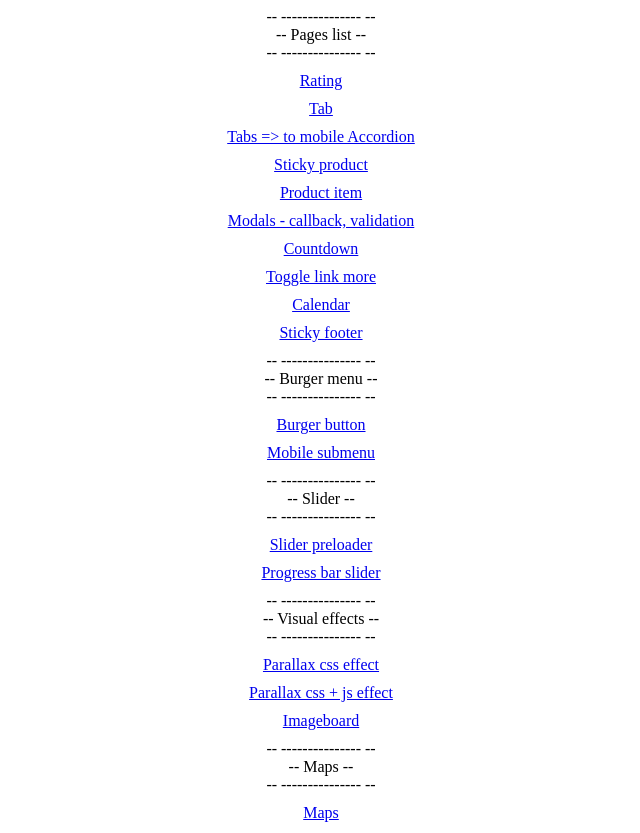
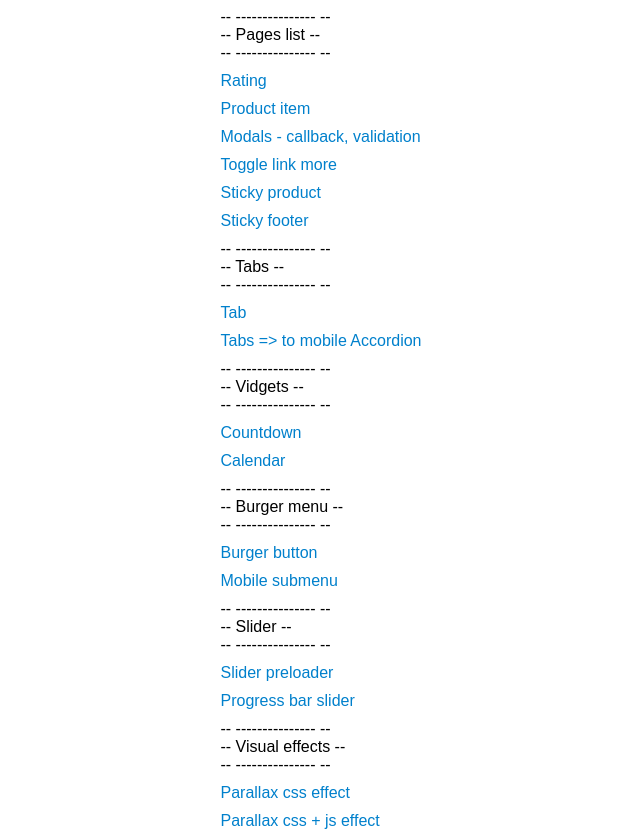
Before and after one commit to faviolla/useful-elements, a website: page src/index.html in a window 1280 px wide. Shown: the top 833 px of the page, without its empty margins (319-959 px from the left). Drawn offline with nearby package versions, Linux system fonts and the light colour scheme; files that its build step writes are made by us from their sources.

Commit message:
Index file was changed.

```diff
--- a/src/index.html
+++ b/src/index.html
@@ -5,12 +5,23 @@
     <link href="css/main.css" rel="stylesheet">
     <title>Frontend templates</title>
     <style>
+        a {
+            color: #0080cc;
+            text-decoration: none;
+        }
+        a:hover {
+            text-decoration: underline;
+        }
+        .container {
+            display: flex;
+            justify-content: center;
+        }
         .items-list {
             margin: 0;
             padding: 0;
             list-style: none;
             font-size: 16px;
-            text-align: center;
+            font-family: Arial, sans-serif;
         }
         .items-list li {
             margin: 10px 0;
@@ -27,15 +38,21 @@
             <li class="item-title">-- Pages list --</li>
             <li class="item-title">-- --------------- --</li>
             <li><a href="rating/index.html" target="_blank">Rating</a></li>
+            <li><a href="product-item/index.html" target="_blank">Product item</a></li>
+            <li><a href="ajax-modals/index.html" target="_blank">Modals - callback, validation</a></li>
+            <li><a href="toggleLinkMore/index.html" target="_blank">Toggle link more</a></li>
+            <li><a href="sticky-product/index.html" target="_blank">Sticky product</a></li>
+            <li><a href="sticky-footer/index.html" target="_blank">Sticky footer</a></li>
+            <li class="item-title">-- --------------- --</li>
+            <li class="item-title">-- Tabs --</li>
+            <li class="item-title">-- --------------- --</li>
             <li><a href="tab/index.html" target="_blank">Tab</a></li>
             <li><a href="easyResponsiveTabs/index.html" target="_blank">Tabs => to mobile Accordion</a></li>
-            <li><a href="sticky-product/index.html" target="_blank">Sticky product</a></li>
-            <li><a href="product-item/index.html" target="_blank">Product item</a></li>
-            <li><a href="ajax-modals/index.html" target="_blank">Modals - callback, validation</a></li>
+            <li class="item-title">-- --------------- --</li>
+            <li class="item-title">-- Vidgets --</li>
+            <li class="item-title">-- --------------- --</li>
             <li><a href="countdown/index.html" target="_blank">Countdown</a></li>
-            <li><a href="toggleLinkMore/index.html" target="_blank">Toggle link more</a></li>
             <li><a href="calendar/index.html" target="_blank">Calendar</a></li>
-            <li><a href="sticky-footer/index.html" target="_blank">Sticky footer</a></li>
             <li class="item-title">-- --------------- --</li>
             <li class="item-title">-- Burger menu --</li>
             <li class="item-title">-- --------------- --</li>
```
